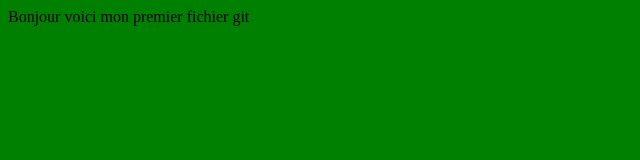
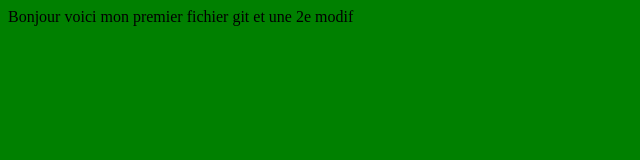
Before and after one commit to Keletigui-kk/TutoGit, a plain HTML site: page index.html in a window 1280 px wide. Shown: the whole page, without its empty margins (0-640 px from the left). Drawn offline with Linux system fonts and the light colour scheme.

Commit message:
rajout de => et une 2e modif

```diff
--- a/index.html
+++ b/index.html
@@ -7,6 +7,6 @@
     <link rel="stylesheet" href="style.css">
 </head>
 <body>
-    Bonjour voici mon premier fichier git
+    Bonjour voici mon premier fichier git et une 2e modif
 </body>
 </html>
```
